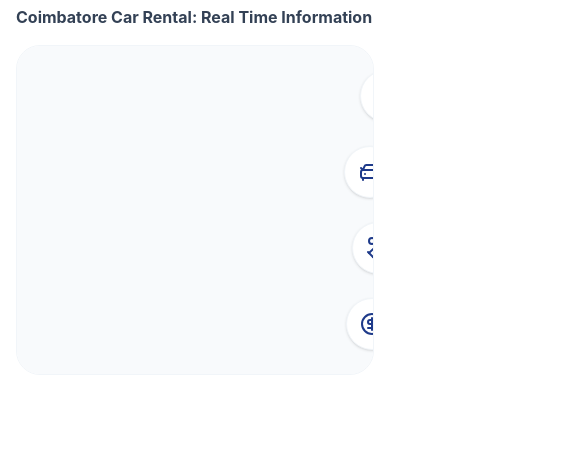
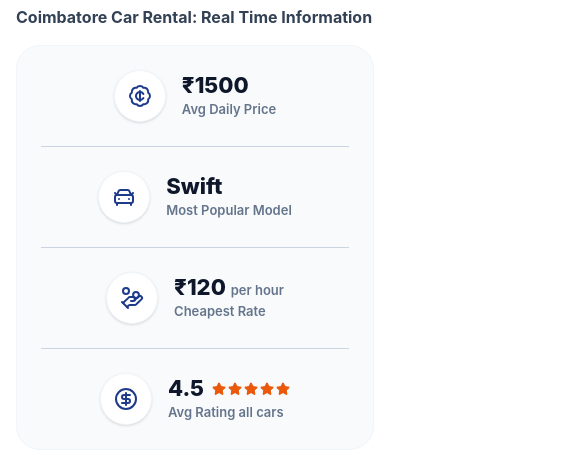
Before and after one commit to YASEEEN2005/Coding-Task, a React (Vite) app: page / in a window 390 px wide. Shown: the part 2319-2794 px from the top of the page, 585 px wide, since content can reach past the window. Before the commit the page ends 2758 px from the top, so only its background shows below. Built offline with nearby package versions, Linux system fonts and the light colour scheme.

Commit message:
fix: global horizontal scroll and mobile layout fixes

```diff
--- a/src/components/HeroSection.jsx
+++ b/src/components/HeroSection.jsx
@@ -1,7 +1,7 @@
 
 export default function HeroSection() {
   return (
-    <div className="min-h-screen relative overflow-visible bg-[#020514] text-white selection:bg-cyan-500 selection:text-slate-900 antialiased flex flex-col justify-center">
+    <div className="min-h-screen relative overflow-hidden bg-[#020514] text-white selection:bg-cyan-500 selection:text-slate-900 antialiased flex flex-col justify-center">
 
       <div className="absolute inset-0 bg-gradient-to-br from-[#0c2b6b] via-[#051433] to-[#02071d] z-0"></div>
 
--- a/src/components/ReadyToDrive.jsx
+++ b/src/components/ReadyToDrive.jsx
@@ -86,7 +86,7 @@ export default function ReadyToDrive() {
             <ChevronLeft className="w-5 h-5" />
           </button>
 
-          <div className="flex gap-6 overflow-x-auto lg:overflow-visible snap-x snap-mandatory hide-scrollbar pb-4 [&::-webkit-scrollbar]:hidden [-ms-overflow-style:none] [scrollbar-width:none]">
+          <div className="flex gap-6 overflow-x-auto snap-x snap-mandatory pb-4 [&::-webkit-scrollbar]:hidden [-ms-overflow-style:none] [scrollbar-width:none]">
             {cars.map((car) => (
               <div
                 key={car.id}
@@ -191,7 +191,7 @@ export default function ReadyToDrive() {
           <h3 className="text-[16px] font-bold text-[#334155] mb-4">Coimbatore Car Rental: Real Time Information</h3>
 
           <div className="bg-[#f8fafc] rounded-[24px] border border-[#f1f5f9] p-6 w-full overflow-x-auto [&::-webkit-scrollbar]:hidden [-ms-overflow-style:none] [scrollbar-width:none]">
-            <div className="flex flex-col lg:flex-row items-center justify-between min-w-[800px] lg:min-w-0 gap-6 lg:gap-0">
+            <div className="flex flex-col lg:flex-row items-center justify-between gap-6 lg:gap-0">
 
               <div className="flex items-center gap-4 flex-1 justify-center lg:justify-start px-4">
                 <div className="w-[52px] h-[52px] rounded-full bg-white shadow-sm flex items-center justify-center border border-[#f1f5f9] flex-shrink-0">
@@ -203,7 +203,7 @@ export default function ReadyToDrive() {
                 </div>
               </div>
 
-              <div className="hidden lg:block w-px h-12 bg-[#cbd5e1]"></div>
+              <div className="w-full h-px lg:w-px lg:h-12 bg-[#cbd5e1]"></div>
 
               <div className="flex items-center gap-4 flex-1 justify-center lg:justify-center px-4">
                 <div className="w-[52px] h-[52px] rounded-full bg-white shadow-sm flex items-center justify-center border border-[#f1f5f9] flex-shrink-0">
@@ -215,7 +215,7 @@ export default function ReadyToDrive() {
                 </div>
               </div>
 
-              <div className="hidden lg:block w-px h-12 bg-[#cbd5e1]"></div>
+              <div className="w-full h-px lg:w-px lg:h-12 bg-[#cbd5e1]"></div>
 
               <div className="flex items-center gap-4 flex-1 justify-center lg:justify-center px-4">
                 <div className="w-[52px] h-[52px] rounded-full bg-white shadow-sm flex items-center justify-center border border-[#f1f5f9] flex-shrink-0">
@@ -227,7 +227,7 @@ export default function ReadyToDrive() {
                 </div>
               </div>
 
-              <div className="hidden lg:block w-px h-12 bg-[#cbd5e1]"></div>
+              <div className="w-full h-px lg:w-px lg:h-12 bg-[#cbd5e1]"></div>
 
               <div className="flex items-center gap-4 flex-1 justify-center lg:justify-end px-4">
                 <div className="w-[52px] h-[52px] rounded-full bg-white shadow-sm flex items-center justify-center border border-[#f1f5f9] flex-shrink-0">
--- a/src/components/SearchAndOffers.jsx
+++ b/src/components/SearchAndOffers.jsx
@@ -146,7 +146,7 @@ export default function SearchAndOffers()
             <ChevronLeft className="w-5 h-5" strokeWidth={2.5} />
           </button>
 
-          <div className="flex items-center gap-4 lg:gap-5 overflow-x-auto lg:overflow-visible snap-x snap-mandatory px-4 lg:px-0 py-4 w-full [&::-webkit-scrollbar]:hidden [-ms-overflow-style:none] [scrollbar-width:none]">
+          <div className="flex items-center gap-4 lg:gap-5 overflow-x-auto snap-x snap-mandatory px-4 lg:px-0 py-4 w-full [&::-webkit-scrollbar]:hidden [-ms-overflow-style:none] [scrollbar-width:none]">
             {offers.map((item) => (
               <div key={item} className="relative drop-shadow-[0_8px_16px_rgba(15,23,42,0.08)] snap-center shrink-0">
                 <div
--- a/src/index.css
+++ b/src/index.css
@@ -1 +1,8 @@
 @import "tailwindcss";
+
+@layer base {
+  body, #root {
+    overflow-x: hidden;
+    width: 100%;
+  }
+}
```
